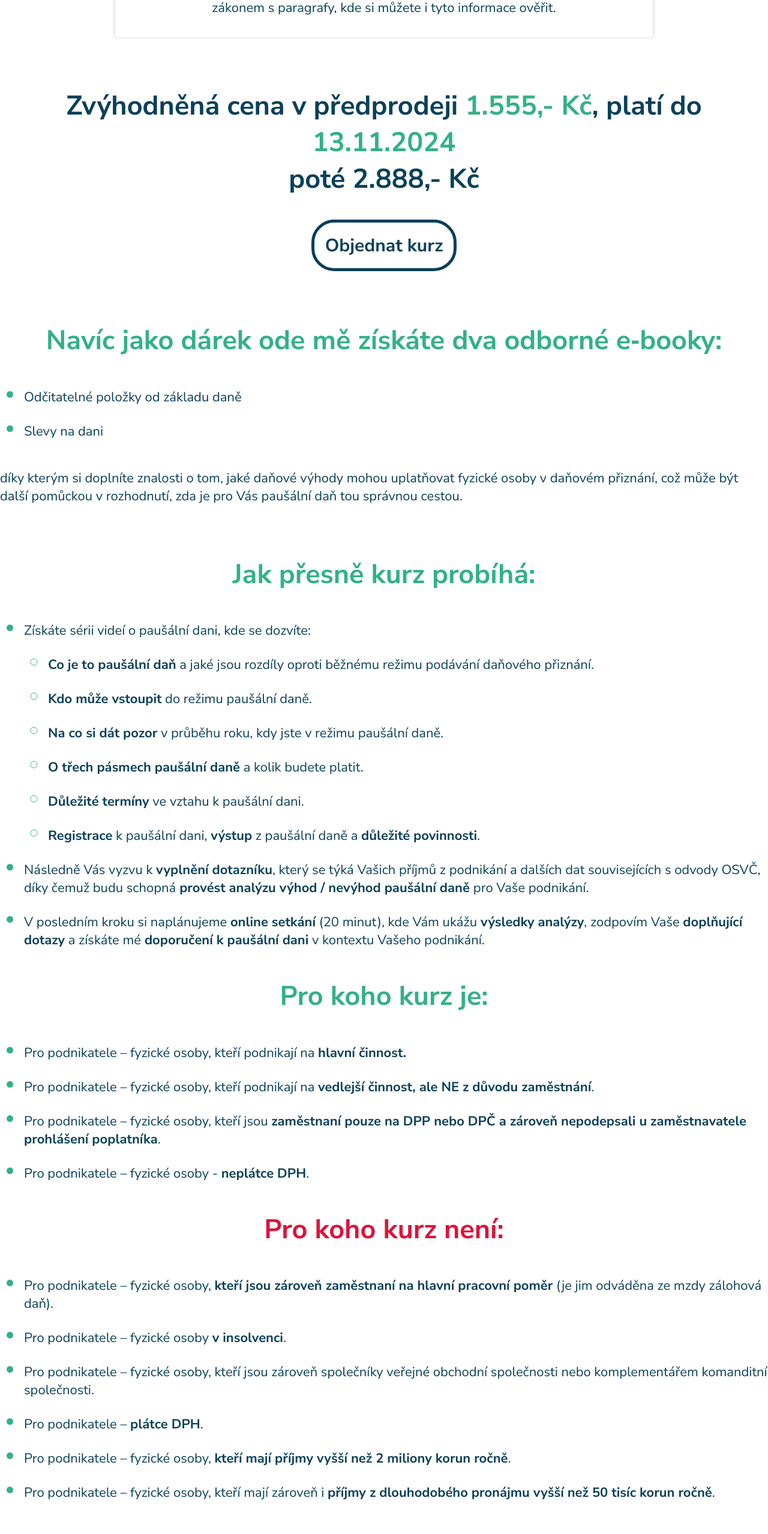
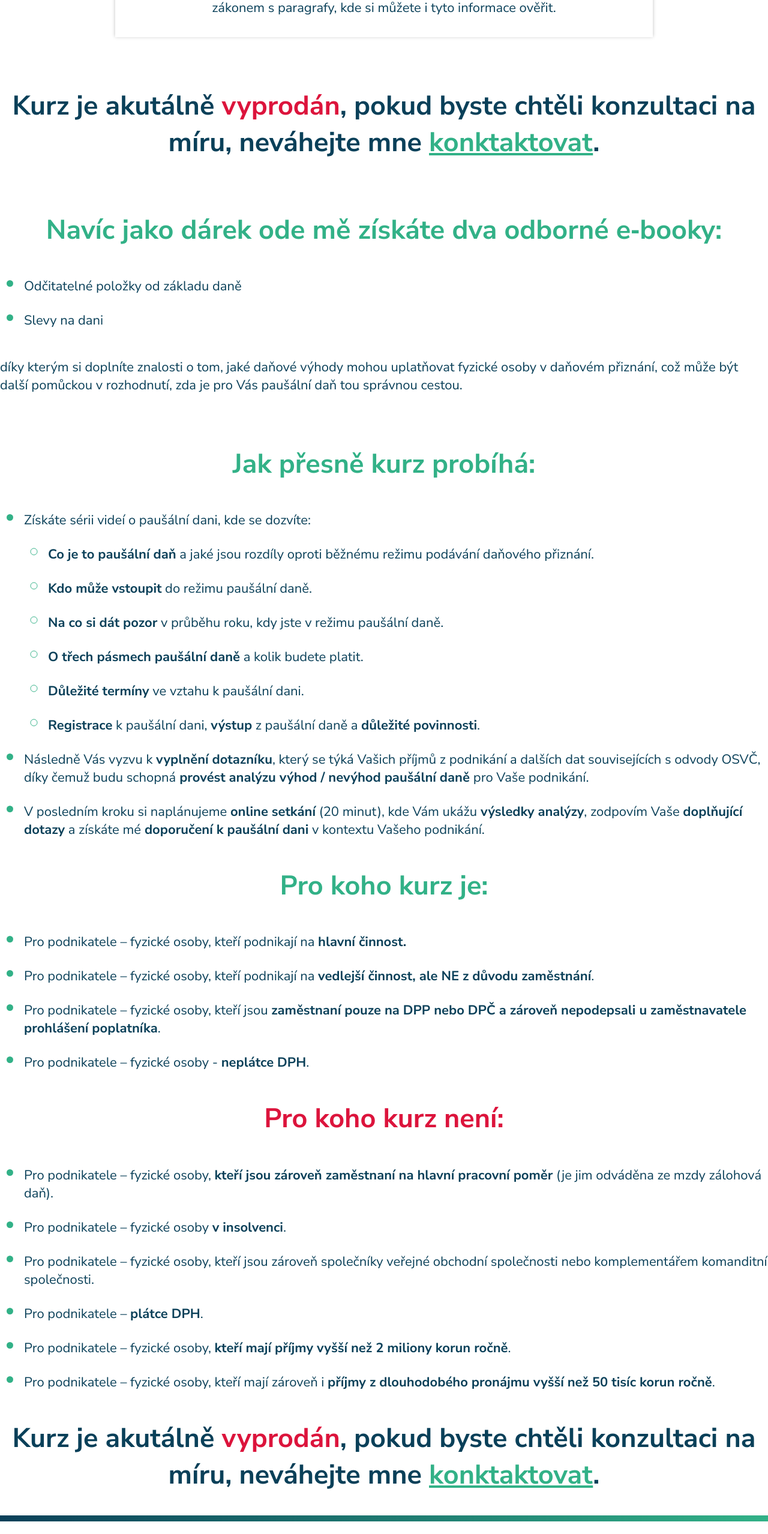
Before and after one commit to PatrikBirula/luciebirulova-readonly, a Next.js app: page /pausalni-dan in a window 1280 px wide. Shown: the part 2933-5490 px from the top of the page at 60% size. Built offline with nearby package versions, Linux system fonts and the light colour scheme.

Commit message:
Stop course

```diff
--- a/src/app/pausalni-dan/page.tsx
+++ b/src/app/pausalni-dan/page.tsx
@@ -46,14 +46,15 @@ const indentifikovanaOsobaRoute = () => {
         <section className="references">
           <References />
         </section>
-        <h2 className="text-center">
+        {/* <h2 className="text-center">
           Zvýhodněná cena v předprodeji <span className="color-green">1.555,-&nbsp;Kč</span>, platí do <span className="color-green">13.11.2024</span><br />poté 2.888,-&nbsp;Kč
         </h2>
         <Button
           buttonText="Objednat kurz"
           src="/pausalni-dan/objednavka"
           customClasses="mx-auto px-1"
-        />
+        /> */}
+                 <h2 className="text-center">Kurz je akutálně <span className="color-red">vyprodán</span>, pokud byste chtěli konzultaci na míru, neváhejte mne <a href="/kontakty" className="color-green underline">konktaktovat</a>.</h2>
         <h2 className="text-center color-green pt-3">Navíc <strong>jako dárek</strong> ode&nbsp;mě získáte dva odborné e&#8209;booky:</h2>
         <BulletList items={bonusBullets} listClasses="mb-0"/>
         <p
@@ -88,14 +89,15 @@ const indentifikovanaOsobaRoute = () => {
         <BulletList items={forWhoYes} />
         <h2 className="text-center color-red">Pro koho kurz není:</h2>
         <BulletList items={forWhoNo} />
-        <h2 className="text-center">
+        {/* <h2 className="text-center">
           Zvýhodněná cena v předprodeji <span className="color-green">1.555,-&nbsp;Kč</span>, platí do <span className="color-green">13.11.2024</span><br />poté 2.888,-&nbsp;Kč
         </h2>
         <Button
           buttonText="Objednat kurz"
           src="/pausalni-dan/objednavka"
           customClasses="mx-auto px-1 mb-5"
-        />
+        /> */}
+         <h2 className="text-center">Kurz je akutálně <span className="color-red">vyprodán</span>, pokud byste chtěli konzultaci na míru, neváhejte mne <a href="/kontakty" className="color-green underline">konktaktovat</a>.</h2>
       </section>
       <Footer />
     </>
--- a/src/app/styles/base.scss
+++ b/src/app/styles/base.scss
@@ -244,3 +244,7 @@ button {
     height: auto;
   }
 }
+
+.underline {
+  text-decoration: underline;
+}
```
Also changed, not shown: src/odebrané stránky/objednavka/page.tsx (renamed from src/app/pausalni-dan/objednavka/page.tsx).
